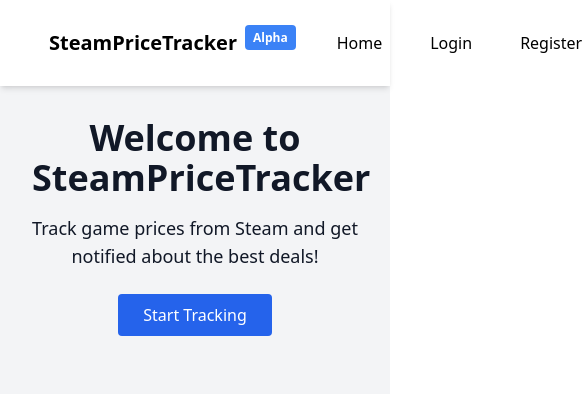
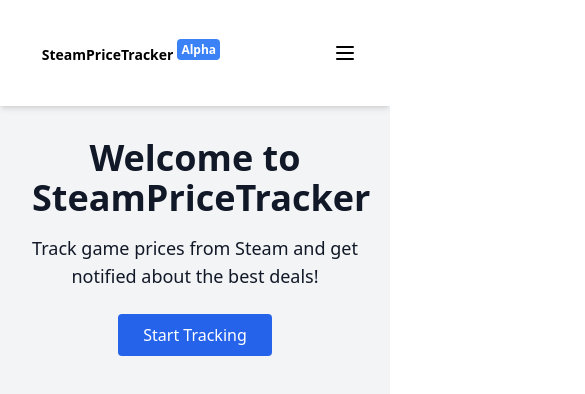
Before and after one commit to PapaZay/SteamPriceTracker, a React (Vite) app in the folder frontend/: page / in a window 390 px wide. Shown: the top 394 px of the page, 585 px wide, since content can reach past the window. Built offline with nearby package versions, Linux system fonts and the light colour scheme; no server answers.

Commit message:
added mobile support, alittle janky but working

```diff
--- a/frontend/src/components/Navbar.tsx
+++ b/frontend/src/components/Navbar.tsx
@@ -1,22 +1,26 @@
-import {Sun, Moon} from "lucide-react";
+import {Sun, Moon, Menu, X} from "lucide-react";
 import {useTheme} from "../contexts/ThemeContext.tsx";
+import {useState} from "react";
 import { Link } from 'react-router-dom';
 import {useAuth} from "../contexts/AuthContext.tsx";
 import UserProfile from "./UserProfile.tsx";
 
 const Navbar = () => {
+    const [mobileMenuOpen, setMobileMenuOpen] = useState(false);
   const {darkMode, setDarkMode} = useTheme();
   const {user, loading} = useAuth();
 
   return (
-    <nav className="flex items-center justify-between px-6 py-4 bg-white dark:bg-darkblue shadow-md">
+    <nav className="flex items-center justify-between px-2 sm:px-6 py-4 bg-white dark:bg-darkblue shadow-md">
+        <div className="flex items-center justify-between w-full px-4 py-4">
         <Link to="/">
-      <button className="text-xl font-bold text-black bg-transparent dark:text-white hover:bg-gray-200 dark:hover:bg-gray-700">
+      <button className="text-sm sm:text-xl font-bold text-black bg-transparent dark:text-white hover:bg-gray-200 dark:hover:bg-gray-700">
         SteamPriceTracker
-         <span className="px-2 py-1 text-xs ml-2 text-white bg-blue-500 rounded align-super">Alpha</span>
+         <span className="px-1 py-0.5 sm:px-2 sm:py-1 text-xs ml-1 sm:ml-2 text-white bg-blue-500 rounded align-super">Alpha</span>
       </button>
         </Link>
-      <div className="flex gap-4 items-center">
+
+      <div className="hidden md:flex gap-1 sm:gap-4 items-center">
         <Link
           to="/"
           className="px-4 py-2 rounded hover:bg-gray-200 text-black dark:hover:bg-gray-700 dark:text-white"
@@ -40,13 +44,13 @@
                 <>
         <Link
           to="/login"
-          className="px-4 py-2 rounded hover:bg-gray-100 bg-gray-100 bg-transparent text-black dark:hover:bg-gray-700 dark:text-white"
+          className="px-4 py-2 rounded bg-transparent text-black dark:hover:bg-gray-700 dark:text-white"
         >
           Login
         </Link>
         <Link
           to="/register"
-          className="px-4 py-2 rounded bg-gray-100 hover:bg-gray-200 text-black bg-transparent dark:hover:bg-gray-700 dark:text-white"
+          className="px-4 py-2 rounded text-black bg-transparent dark:hover:bg-gray-700 dark:text-white"
         >
           Register
         </Link>
@@ -60,7 +64,57 @@
         >
           {darkMode ? <Sun className="h-5 w-5"/> : <Moon className="h-5 w-5"/>}
         </button>
+
       </div>
+
+            <button onClick={() => setMobileMenuOpen(!mobileMenuOpen)}
+                    className="sm:hidden p-2 rounded-md bg-transparent hover:bg-gray-200 text-black dark:hover:bg-gray-700 dark:text-white"
+                    >
+                {mobileMenuOpen ? <X className="h-6 w-6"/> : <Menu className="h-6 w-6"/>}
+            </button>
+        </div>
+
+        {mobileMenuOpen && (
+            <div className="md:hidden bg-white dark:bg-darkblue border-t border-gray-200 dark:border-gray-700">
+                <div className="px-4 py-2 space-y-2">
+                    <Link to="/"
+                          className="block px-4 py-2 rounded hover:bg-gray-200 text-black dark:hover:bg-gray-700 dark:text-white">
+                        Home
+                    </Link>
+                    {!loading && (
+                        user ? (
+                            <>
+                                <Link to="/search"
+                                className="block px-4 py-2 rounded hover:bg-gray-200 text-black dark:hover:bg-gray-700 dark:text-white">
+                                    Search
+                                </Link>
+                                <Link to="/dashboard"
+                                className="block px-4 py-2 rounded hover:bg-gray-200 text-black dark:hover:bg-gray-700 dark:text-white">
+                                    Dashboard
+                                </Link>
+                                <UserProfile />
+                            </>
+                        ) : (
+                            <>
+                        <Link to="/login"
+                        className="block px-4 py-2 rounded hover:bg-gray-200 text-black dark:hover:bg-gray-700 dark:text-white">
+                        Login
+                        </Link>
+                        <Link to="/register"
+                        className="block px-4 py-2 rounded hover:bg-gray-200 text-black dark:hover:bg-gray-700 dark:text-white">
+                        Register
+                        </Link>
+                        </>
+                        )
+                    )}
+                    <button onClick={() => setDarkMode(!darkMode)}
+                            className="flex items-center gap-2 w-full px-4 py-2 rounded bg-transparent hover:bg-gray-200 text-black dark:hover:bg-gray-700 dark:text-white">
+                        {darkMode ? <Sun className="h-5 w-5"/> : <Moon className="h-5 w-5"/>}
+                        {darkMode ? 'Light Mode' : 'Dark Mode'}
+                    </button>
+                </div>
+            </div>
+        )}
     </nav>
   )
 }
--- a/frontend/src/components/UserProfile.tsx
+++ b/frontend/src/components/UserProfile.tsx
@@ -35,7 +35,7 @@
 
     return (
         <div className="relative" ref={dropdownRef}>
-            <button className="flex items-center gap-2 p-2 rounded-lg hover:bg-gray-100 dark:hover:bg-gray-800 transition-colors"
+            <button className="flex items-center gap-2 p-2 rounded-lg bg-transparent hover:bg-gray-100 dark:hover:bg-gray-800 transition-colors"
                     onClick={() => setIsOpen(!isOpen)}
             >
                 {AvatarUrl() ? (
@@ -76,7 +76,7 @@
                         </div>
                 </div>
                     <div className="p-2">
-                        <button className="w-full flex items-center gap-3 px-3 py-2 text-left text-gray-700 dark:text-gray-300 rounded-lg hover:bg-gray-100 dark:hover:bg-gray-700 transition-colors"
+                        <button className="w-full flex items-center gap-3 px-3 py-2 text-left bg-transparent text-gray-700 dark:text-gray-300 rounded-lg hover:bg-gray-100 dark:hover:bg-gray-700 transition-colors"
                                 onClick={handleSignOut}
                         >
                             <LogOut className="w-4 h-4"/>
--- a/frontend/src/pages/Home.tsx
+++ b/frontend/src/pages/Home.tsx
@@ -3,7 +3,7 @@
 
 export default function Home(){
     return (
-        <div className="min-h-screen bg-gray-100 dark:bg-darkblue text-gray-900 dark:text-gray-100">
+        <div className="min-h-screen overflow-x-hidden bg-gray-100 dark:bg-darkblue text-gray-900 dark:text-gray-100">
             <Navbar />
             <main className="p-8 text-center">
                 <h1 className="text-4xl font-extrabold mb-4">Welcome to SteamPriceTracker</h1>
```
